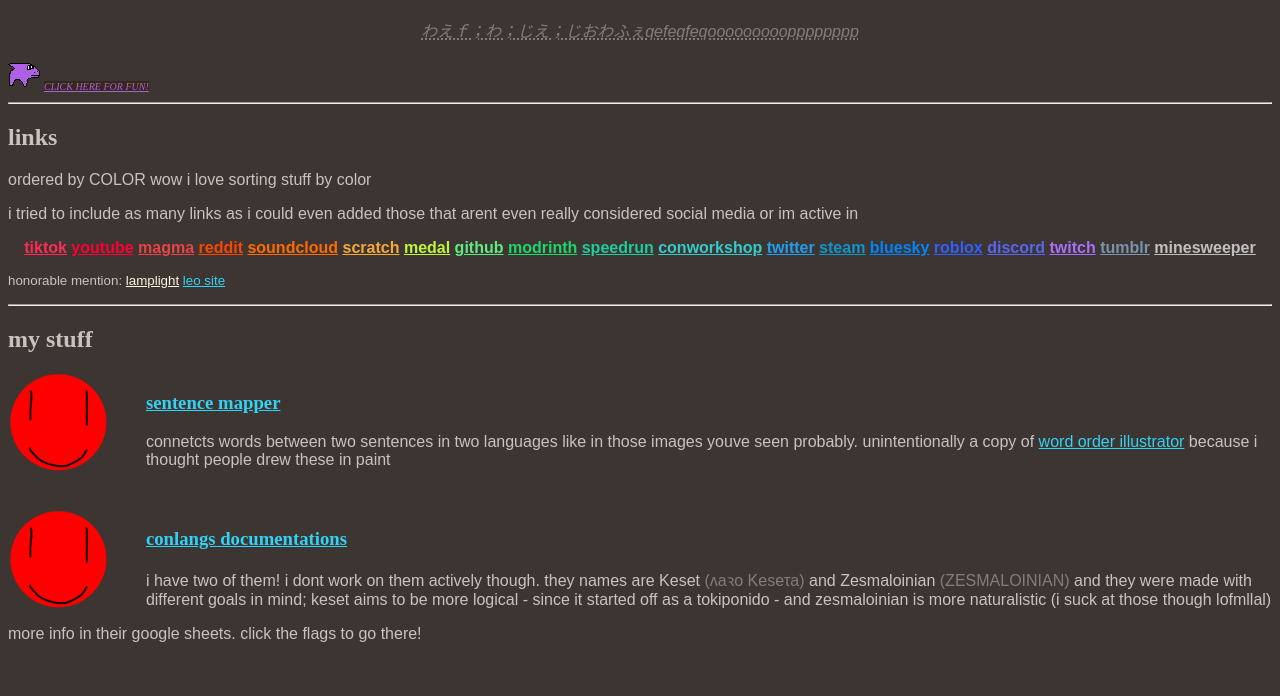
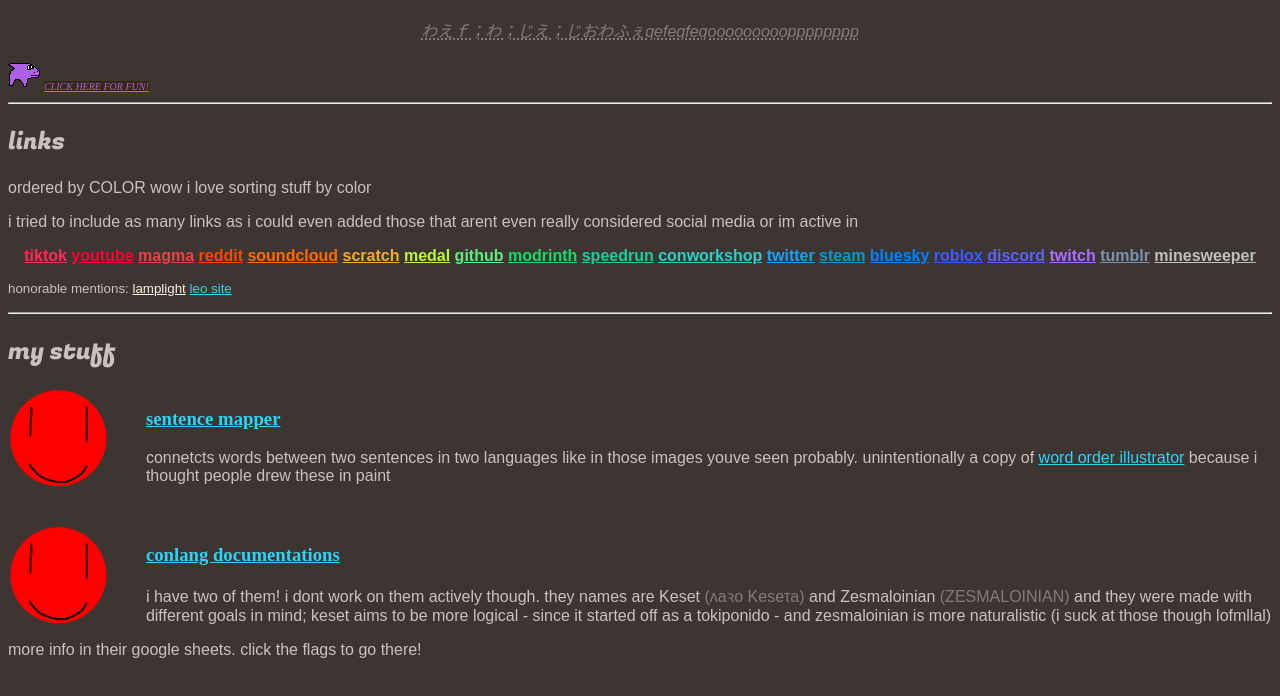
Before and after one commit to GranderUtai/granderutai.github.io, a website: page index.html in a window 1280 px wide. Shown: the part 58-754 px from the top of the page. Drawn offline with Linux system fonts and the light colour scheme.

Commit message:
super me even more!!

```diff
--- a/index.html
+++ b/index.html
@@ -3,7 +3,7 @@
 	<link rel="icon" href="images/fatudinious.png" type="image/png">
 	<link rel="stylesheet" href="general.css">
 	<meta charset="UTF-8">
-
+	<meta lang="en">
 	<link rel="preconnect" href="https://fonts.googleapis.com">
 	<link rel="preconnect" href="https://fonts.gstatic.com" crossorigin>
 	<link href="https://fonts.googleapis.com/css2?family=Fugaz+One&display=swap" rel="stylesheet">
@@ -14,10 +14,13 @@
 	<img src="images/fatudinious.png" alt="fatudinious">
 	<a class="altlink" href="./redxshrine" style="font-size: 10px"><i>CLICK HERE FOR FUN!</i></a>
 	<hr>
-	<h2>links</h2>
+
+	<h2 class="attention">links</h2>
+
 	<p>ordered by COLOR wow i love sorting stuff by color</p>
 	<p>i tried to include as many links as i could even added those that arent even really considered social media or im active in</p>
-	<p style="text-align: center"><b>
+	<div id="extlinks">
+		<p style="text-align: center"><b>
 		<a href="https://tiktok.com/@granderutai" style="color: #fc2c55">tiktok</a>
 		<a href="https://www.youtube.com/@granderutai" style="color: #fd0033">youtube</a>
 		<a href="https://magma.com/artist/granderutai" style="color: #e74244">magma</a>
@@ -38,12 +41,14 @@
 		<a href="https://www.tumblr.com/blog/granderutai" style="color: #7b92b0">tumblr</a>
 		<a href="https://minesweeper.online/player/45206259" style="color: #c0c0c0">minesweeper</a>
 	</b></p>
-	<p><small>honorable mention:
+	</div>
+	<p><small>honorable mentions:
 		<a href="https://lamplight0.sakura.ne.jp/a" style="color: #faf3e1">lamplight</a>
 		<a href="https://missile-mp3.github.io">leo site</a>
 	</small></p>
 	<hr>
-	<h2>my stuff</h2>
+
+	<h2 class="attention">my stuff</h2>
 
 	<div class="project-entry">
 		<a href="tools/sentencemapper"><img src="images/redx.png" height="100" style="float: left; margin-right: 3%" alt="icon"/></a>
@@ -52,14 +57,14 @@
 	</div>
 	<div class="project-entry">
 		<a href="LINK HERE"><img src="images/redx.png" height="100" style="float: left; margin-right: 3%" alt="icon"/></a>
-		<h3><a href="LINK HERE">conlangs documentations</a></h3>
+		<h3><a href="LINK HERE">conlang documentations</a></h3>
 		<p>i have two of them! i dont work on them actively though. they names are Keset <span class="faded">(ʌaꝛo Keseτa)</span> and Zesmaloinian <span class="faded">(ZESMALOINIAN)</span> and they were made with different goals in mind; keset aims to be more logical - since it started off as a tokiponido - and zesmaloinian is more naturalistic (i suck at those though lofmllal)</p>
 		<p>more info in their google sheets. click the flags to go there!</p>
 	</div>
 
 	<script>
-		const allLinks = document.querySelectorAll('a');
-		allLinks.forEach(link => {
+		const externalLinks = document.querySelectorAll('#extlinks a');
+		externalLinks.forEach(link => {
 			link.setAttribute('target', '_blank');
 			link.setAttribute('rel', 'noopener noreferrer');
 		});
```
